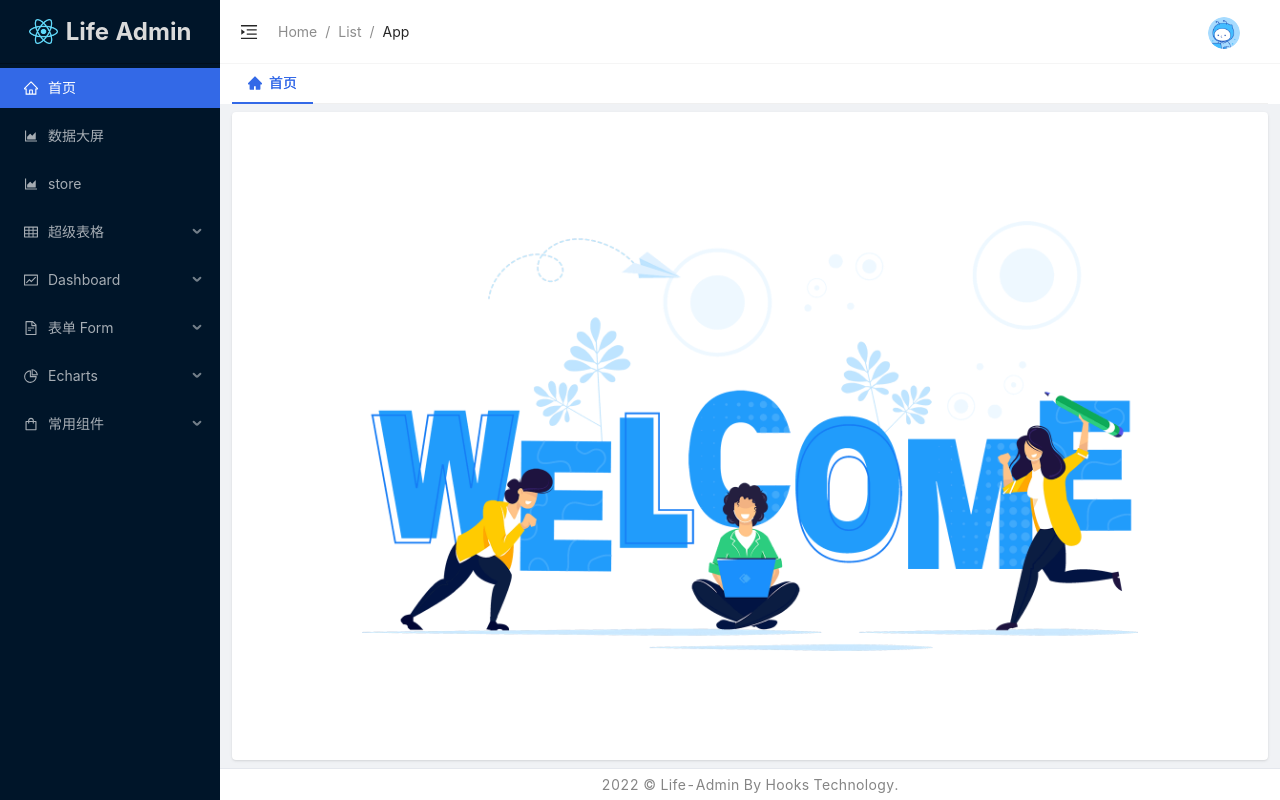
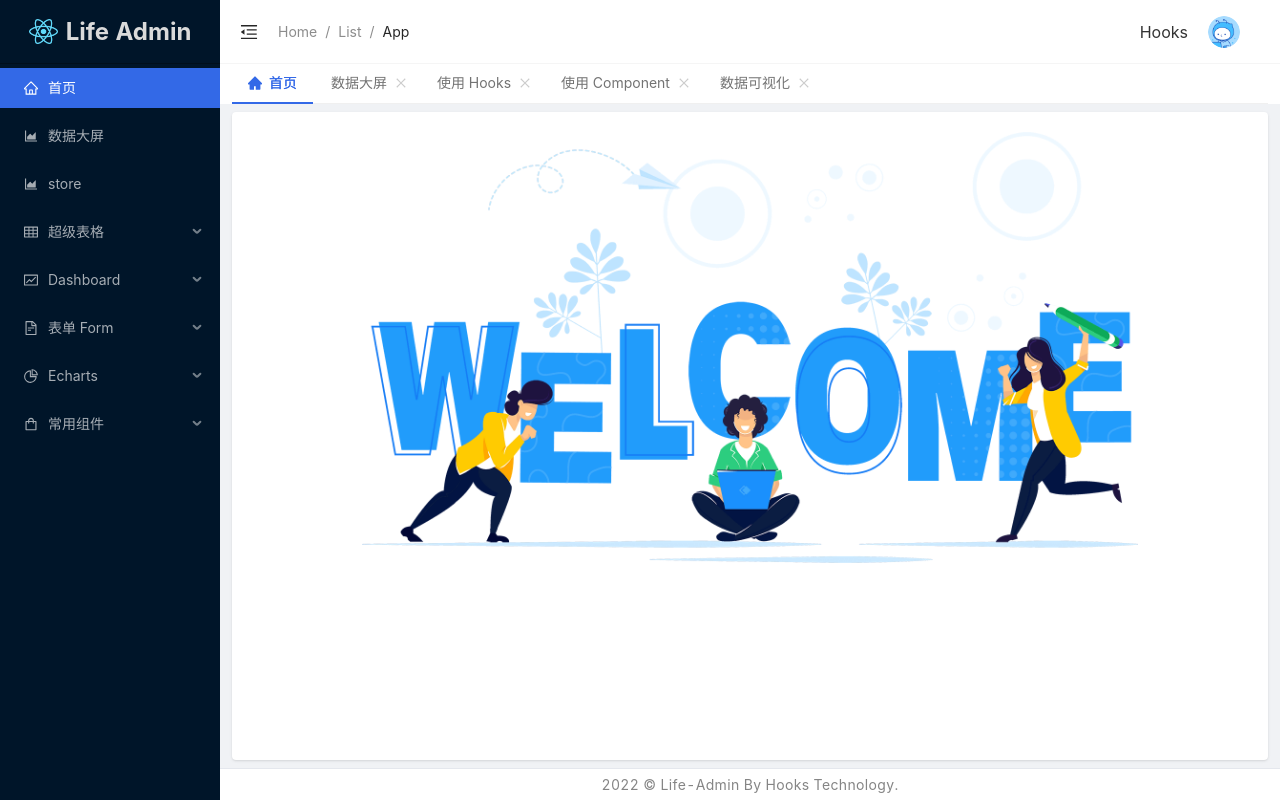
Before and after one commit to yxb94616/life-admin, a React (Vite) app: page /home in a window 1280 px wide. Built offline with nearby package versions, Linux system fonts and the light colour scheme.

Commit message:
feat: 🚀 新增菜单和页签关联

```diff
--- a/src/layouts/components/Header/CollapseIcon.tsx
+++ b/src/layouts/components/Header/CollapseIcon.tsx
@@ -1,9 +1,9 @@
-import { MenuUnfoldOutlined } from "@ant-design/icons";
+import { MenuFoldOutlined } from "@ant-design/icons";
 
 const CollapseIcon = () => {
 	return (
 		<div className="mr-5 text-lg cursor-pointer transition-colors duration-300 flex items-center justify-center">
-			<MenuUnfoldOutlined />
+			<MenuFoldOutlined />
 		</div>
 	);
 };
--- a/src/layouts/components/Header/index.tsx
+++ b/src/layouts/components/Header/index.tsx
@@ -15,7 +15,8 @@ const LayoutHeader = () => {
 				<CollapseIcon />
 				<BreadcrumbNav />
 			</div>
-			<div>
+			<div className="flex items-center">
+				<span className="mr-5 text-base text-black/80">Hooks</span>
 				<AvatarIcon />
 			</div>
 		</Header>
--- a/src/layouts/components/Menu/List.tsx
+++ b/src/layouts/components/Menu/List.tsx
@@ -11,31 +11,6 @@ import {
 	TableOutlined,
 } from "@ant-design/icons";
 import { MenuOptions } from "~@/typings/global";
-
-interface IMenuItem {
-	label: ReactNode;
-	key: string;
-	icon: ReactNode;
-	children?: IMenuItem[];
-}
-
-const handleMenu = (menu: MenuOptions[]) => {
-	const data: IMenuItem[] = [];
-	for (let i = 0; i < menu.length; i++) {
-		const item = menu[i];
-		const obj: IMenuItem = {
-			label: <Link to={item.path}>{item.title}</Link>,
-			key: item.path,
-			icon: item.icon,
-		};
-		if (item.children && item.children.length > 0) {
-			obj.label = item.title;
-			obj.children = handleMenu(item.children);
-		}
-		data.push(obj);
-	}
-	return data;
-};
 
 const _menu = [
 	{
@@ -61,6 +36,7 @@ const _menu = [
 			{
 				title: "使用 Hooks",
 				path: "/table/useHooks",
+				icon: <AppstoreOutlined />,
 			},
 			{
 				title: "使用 Component",
@@ -164,6 +140,30 @@ const _menu = [
 	},
 ];
 
+interface IMenuItem {
+	label: ReactNode;
+	key: string;
+	icon: ReactNode;
+	children?: IMenuItem[];
+}
+
+const handleMenu = (menu: MenuOptions[]) => {
+	const data: IMenuItem[] = [];
+	for (let i = 0; i < menu.length; i++) {
+		const item = menu[i];
+		const obj: IMenuItem = {
+			label: <Link to={item.path}>{item.title}</Link>,
+			key: item.path,
+			icon: item.icon,
+		};
+		if (item.children && item.children.length > 0) {
+			obj.label = item.title;
+			obj.children = handleMenu(item.children);
+		}
+		data.push(obj);
+	}
+	return data;
+};
 const List = handleMenu(_menu);
 
 export default List;
--- a/src/layouts/components/Menu/index.tsx
+++ b/src/layouts/components/Menu/index.tsx
@@ -4,10 +4,11 @@ import { Menu } from "antd";
 import List from "./List";
 import Logo from "./Logo";
 
-const getOpenKeys = (path: string) => {
+const getKeyPath = (path: string) => {
 	let str = "";
 	const arr = path
 		.split("/")
+		.slice(1)
 		.map((item) => "/" + item)
 		.map((item) => {
 			return (str += item).replace(/\/\//g, "/");
@@ -22,13 +23,18 @@ const LayoutMenu = () => {
 
 	useEffect(() => {
 		setMenuActive(pathname);
-		setOpenKeys(getOpenKeys(pathname));
+		setOpenKeys(getKeyPath(pathname));
 	}, [pathname]);
 
 	const [openKeys, setOpenKeys] = useState<string[]>([]);
 
 	const onOpenChange = (keys: string[]) => {
-		setOpenKeys([keys[keys.length - 1]]);
+		if (keys.length == 0) {
+			setOpenKeys([]);
+			return;
+		}
+		const path = keys[keys.length - 1];
+		setOpenKeys(getKeyPath(path));
 	};
 
 	return (
--- a/src/layouts/components/Tabs/index.tsx
+++ b/src/layouts/components/Tabs/index.tsx
@@ -1,5 +1,5 @@
 import { useEffect, useState } from "react";
-import { useLocation } from "react-router-dom";
+import { NavLink, useLocation } from "react-router-dom";
 import { Tabs } from "antd";
 import { HomeFilled } from "@ant-design/icons";
 
@@ -10,6 +10,22 @@ const LayoutTabs = () => {
 		{
 			title: "首页",
 			path: "/home",
+		},
+		{
+			title: "数据大屏",
+			path: "/dataScreen",
+		},
+		{
+			title: "使用 Hooks",
+			path: "/table/useHooks",
+		},
+		{
+			title: "使用 Component",
+			path: "/table/useComponent",
+		},
+		{
+			title: "数据可视化",
+			path: "/dashboard/dataVisualize",
 		},
 	]);
 
@@ -30,10 +46,14 @@ const LayoutTabs = () => {
 			items={tabsList.map((item) => {
 				return {
 					label: (
-						<span key={item.path} className="flex items-center">
+						<NavLink
+							key={item.path}
+							className={({ isActive }) => `flex items-center ${isActive ? "text-primary" : "text-neutral-500"}`}
+							to={item.path}
+						>
 							{item.path == "/home" ? <HomeFilled /> : ""}
 							{item.title}
-						</span>
+						</NavLink>
 					),
 					closable: item.path == "/home" ? false : true,
 					key: item.path,
--- a/src/layouts/index.tsx
+++ b/src/layouts/index.tsx
@@ -1,6 +1,4 @@
-import { useRef } from "react";
-import { Outlet, useLocation } from "react-router-dom";
-import { CSSTransition, TransitionGroup } from "react-transition-group";
+import { Outlet } from "react-router-dom";
 import { Layout } from "antd";
 import LayoutFooter from "./components/Footer";
 import LayoutHeader from "./components/Header";
@@ -9,12 +7,7 @@ import LayoutTabs from "./components/Tabs";
 
 const { Sider, Content } = Layout;
 
-const LayoutIndex = (props: { name: string }) => {
-	console.log(props);
-
-	const { pathname } = useLocation();
-	const nodeRef = useRef(null);
-
+const LayoutIndex = () => {
 	return (
 		<Layout>
 			<Sider trigger={null} collapsible collapsed={false} width={220} className="left-sider">
@@ -24,13 +17,7 @@ const LayoutIndex = (props: { name: string }) => {
 				<LayoutHeader />
 				<LayoutTabs />
 				<Content className="my-2 mx-3 bg-white p-5 shadow rounded overflow-auto overflow-x-hidden">
-					<TransitionGroup className="w-full h-full flex items-center justify-center">
-						<CSSTransition nodeRef={nodeRef} key={pathname} timeout={200} className="fade" exit={false}>
-							<div ref={nodeRef}>
-								<Outlet />
-							</div>
-						</CSSTransition>
-					</TransitionGroup>
+					<Outlet />
 				</Content>
 				<LayoutFooter></LayoutFooter>
 			</Layout>
--- a/src/styles/common.less
+++ b/src/styles/common.less
@@ -3,7 +3,7 @@
 	--header-height: 4rem;
 }
 
-/* scroll bar */
+// scroll bar
 ::-webkit-scrollbar {
 	width: 8px;
 	height: 8px;
@@ -16,6 +16,7 @@
 	border-radius: 20px;
 }
 
+// main layout
 .main-sider.ant-layout-sider {
 	& ::-webkit-scrollbar {
 		background-color: #001529;
@@ -24,12 +25,12 @@
 		background-color: #41444b;
 	}
 }
-
 .main-tabs.ant-tabs {
 	.ant-tabs-nav {
 		margin: 0;
 		.ant-tabs-tab {
 			border: none;
+			border-bottom: 2px solid transparent !important;
 			background: none;
 			transition: none;
 			color: #ccc;
--- /dev/null
+++ b/src/views/dashboard/dataVisualize/index.tsx
@@ -0,0 +1,5 @@
+const DataVisualize = () => {
+	return <h1>dataVisualize</h1>;
+};
+
+export default DataVisualize;
--- /dev/null
+++ b/src/views/dataScreen/index.tsx
@@ -0,0 +1,5 @@
+const DataScreen = () => {
+	return <h1>dataScreen</h1>;
+};
+
+export default DataScreen;
--- /dev/null
+++ b/src/views/table/useComponent/index.tsx
@@ -0,0 +1,5 @@
+const UseComponent = () => {
+	return <h1>useComponent</h1>;
+};
+
+export default UseComponent;
--- /dev/null
+++ b/src/views/table/useHooks/index.tsx
@@ -0,0 +1,5 @@
+const UseHooks = () => {
+	return <h1>useHooks</h1>;
+};
+
+export default UseHooks;
```
Also changed, not shown: src/router/index.tsx (+25 -1 lines).
